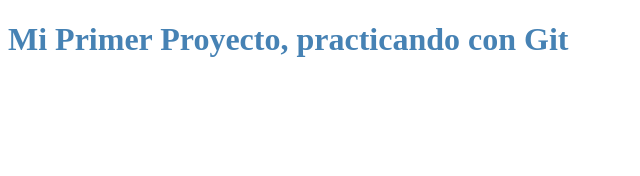
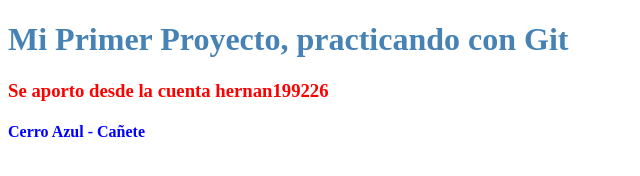
Before and after one commit to hernan261992/prueba1, a plain HTML site: page index.html in a window 1280 px wide. Shown: the whole page, without its empty margins (0-640 px from the left). Drawn offline with Linux system fonts and the light colour scheme.

Commit message:
Aporte desde cuenta hernan199226 Se modifico el index.html con etiquetas de titulo y en el archivo estilos.css se dio estilos a dichas etiquetas

```diff
--- a/estilos.css
+++ b/estilos.css
@@ -1,3 +1,9 @@
 h1{
 	color: steelblue;
 }
+h3{
+	color: red;
+}
+h4{
+	color: blue;
+}
--- a/index.html
+++ b/index.html
@@ -7,5 +7,7 @@
 </head>
 <body>
 	<h1>Mi Primer Proyecto, practicando con Git</h1>
+	<h3>Se aporto desde la cuenta hernan199226</h3>
+	<h4>Cerro Azul - Cañete</h4>
 </body>
 </html>
```
